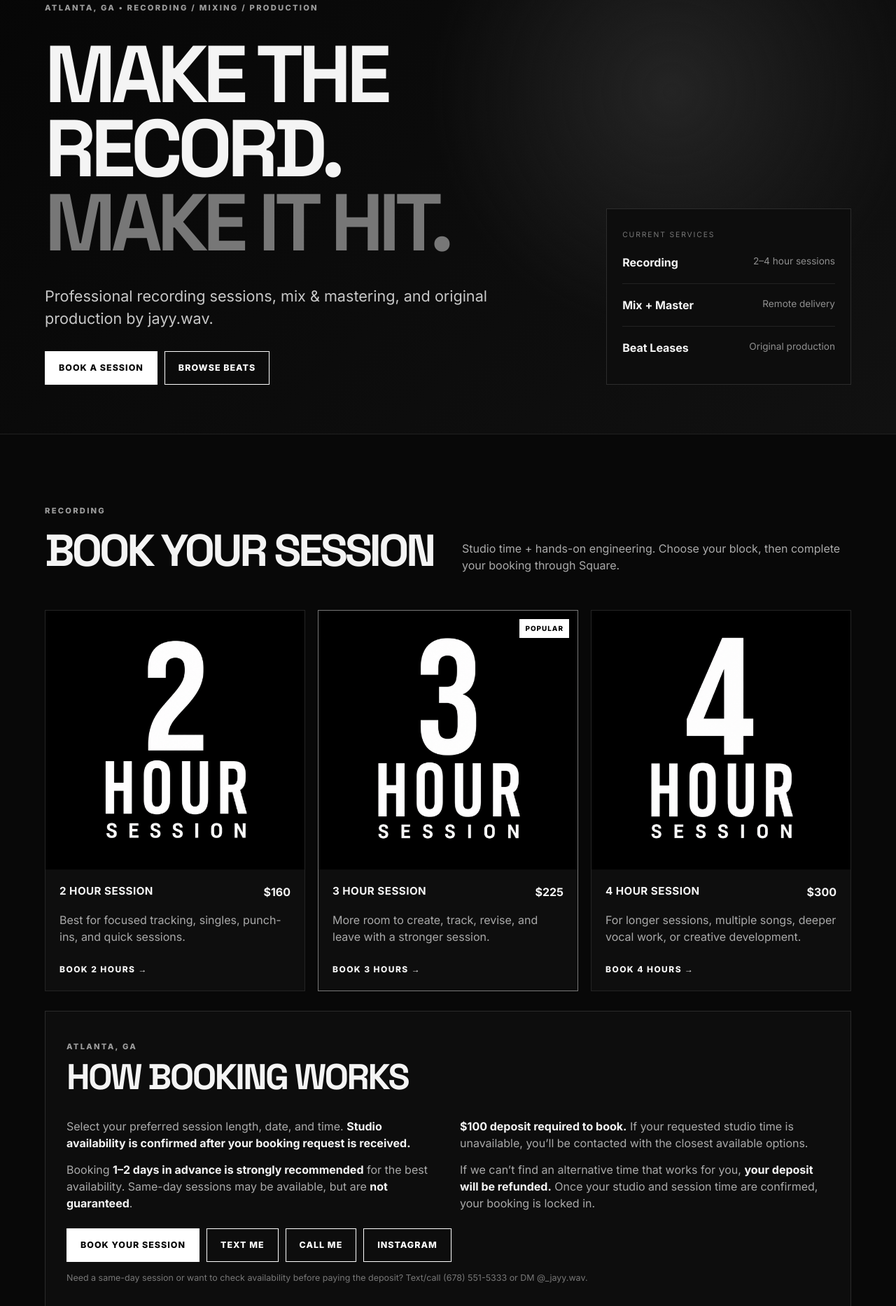
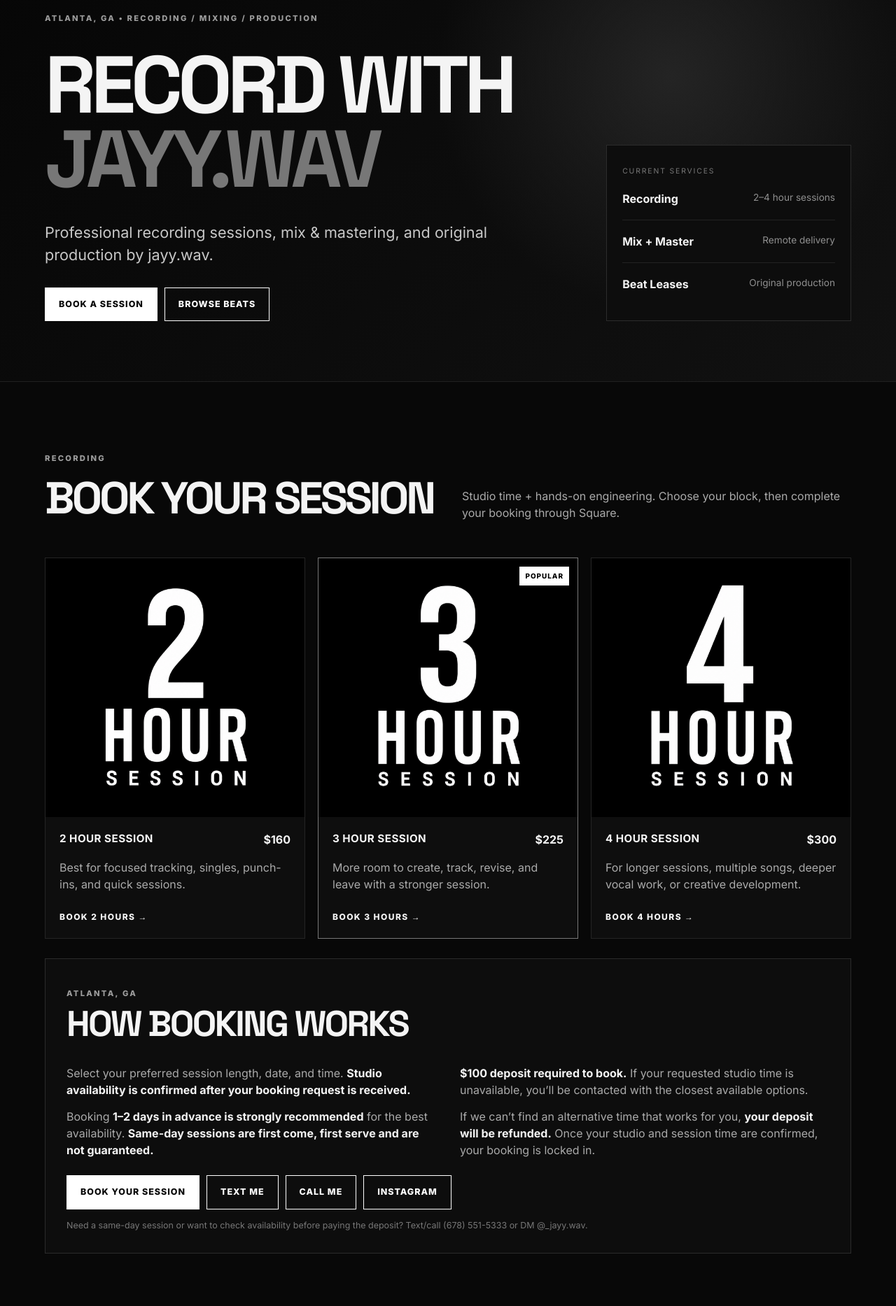
Before and after one commit to jayywav/jayywav, a plain HTML site: page jayywav_site/index.html in a window 1280 px wide. Shown: the part 156-2023 px from the top of the page at 70% size. Drawn offline with Linux system fonts and the light colour scheme.

Commit message:
Add files via upload

```diff
--- a/jayywav_site/index.html
+++ b/jayywav_site/index.html
@@ -28,7 +28,7 @@
       <div class="hero-grid">
         <div class="hero-copy">
           <p class="eyebrow">ATLANTA, GA • RECORDING / MIXING / PRODUCTION</p>
-          <h1>MAKE THE RECORD.<br><span>MAKE IT HIT.</span></h1>
+          <h1>RECORD WITH<br><span>JAYY.WAV</span></h1>
           <p class="lede">Professional recording sessions, mix & mastering, and original production by jayy.wav.</p>
           <div class="hero-actions">
             <a class="btn" href="https://book.squareup.com/appointments/fmq60xo7tefxn9/location/LDASSRJMBXEFB/services?buttonTextColor=ffffff&color=000000&locale=en&referrer=so&team_member_id=TMlT9jP4nBm4KwH1" target="_blank" rel="noopener">BOOK A SESSION</a>
@@ -92,7 +92,7 @@
         <div class="booking-process-grid">
           <div>
             <p>Select your preferred session length, date, and time. <strong>Studio availability is confirmed after your booking request is received.</strong></p>
-            <p>Booking <strong>1–2 days in advance is strongly recommended</strong> for the best availability. Same-day sessions may be available, but are <strong>not guaranteed</strong>.</p>
+            <p>Booking <strong>1–2 days in advance is strongly recommended</strong> for the best availability. <strong>Same-day sessions are first come, first serve and are not guaranteed.</strong></p>
           </div>
 
           <div>
```
Also changed, not shown: 2 other files.
